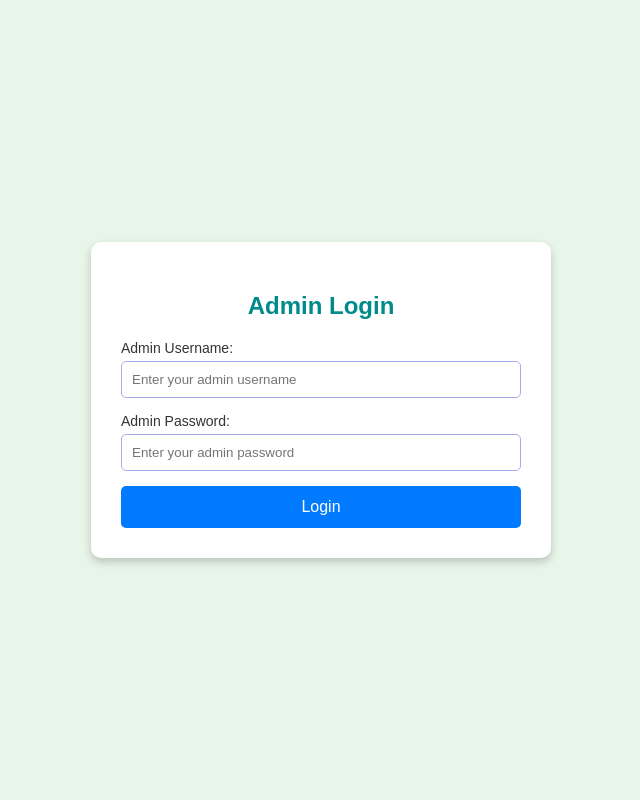
After one commit to Shreyaa5/Mental-Therapy-through-Song-Mood-Classification, a Flask app: page /admin_login in a window 1280 px wide. The commit adds this page. Shown: the whole page, without its empty margins (319-959 px from the left). Run offline with Flask 3, Linux system fonts and the light colour scheme.

Commit message:
Admin, added with feedback, page using google form feedback

```diff
--- a/app.py
+++ b/app.py
@@ -1,10 +1,11 @@
 from flask import Flask, render_template, request, redirect, url_for, flash, session
 import numpy as np
-#from joblib import load
 import mysql.connector
 import re
 import razorpay
 import razorpay.errors
+import gspread
+from oauth2client.service_account import ServiceAccountCredentials
 
 # Initialize Flask app
 app = Flask(__name__)
@@ -187,6 +188,15 @@ def predict():
         else:
             most_likely_disorder = "Healthy"
 
+        cur = sql_connection.cursor()
+        cur.execute('SELECT * FROM responses WHERE user_id = %s', (session['user_id'],))
+        if(cur.fetchone()):
+            cur.execute('UPDATE responses SET disorder = %s WHERE user_id = %s',(most_likely_disorder,session['user_id']))
+            sql_connection.commit()
+        else:
+            cur.execute('INSERT INTO responses (user_id, disorder) VALUES (%s, %s)', (session['user_id'],most_likely_disorder))
+            sql_connection.commit()
+
         if(most_likely_disorder == "Healthy"):
             return render_template('healthy.html',name=session['firstname'])
 
@@ -308,9 +318,7 @@ def predict():
             forthAction = "Cognitive Behavioral Therapy (CBT): Work with a therapist to address delusional thinking or distressing emotions."
 
         #Adding the latest predicted data in responses table
-        cur = sql_connection.cursor()
-        cur.execute('INSERT INTO responses (user_id, disorder) VALUES (%s, %s)', (session['user_id'],most_likely_disorder))
-        sql_connection.commit()
+
 
 
         session['premium'] = user
@@ -384,6 +392,43 @@ def create_order():
         flash('Please log in to purchase membership.', 'error')
         return redirect(url_for('login.html'))
 
+# FOR ADMIN PURPOSES
+def get_google_form_responses():
+    scope = ['https://www.googleapis.com/auth/spreadsheets.readonly']
+    creds = ServiceAccountCredentials.from_json_keyfile_name('credentials.json', scope)
+    client = gspread.authorize(creds)
+
+    # Open the Google Sheet
+    sheet = client.open_by_key('1wk1YHybbJMZl7iDLeukzgpEL2DLd2IDcWDwU8AjMH50').sheet1
+    feedback_data = sheet.get_all_records()  # Get all form responses
+    return feedback_data
+
+@app.route('/admin_login', methods=['GET', 'POST'])
+def admin_login():
+    return render_template('admin_login.html')
+
+
+@app.route('/admin', methods=['POST'])
+def admin():
+    admin_user = request.form['admin_username']
+    admin_pass = request.form['admin_password']
+
+    if(admin_user != "admin" or admin_pass != "admin12345"):
+        return redirect(url_for('login'))
+    session['admin_logged_in'] = True
+    if 'admin_logged_in' not in session:
+        return redirect(url_for('login'))
+
+    # Fetch current users from the database
+    cursor = sql_connection.cursor(dictionary=True)
+    cursor.execute("SELECT users.id, users.firstname, users.lastname, users.emailId, users.phoneNumber, users.membership, responses.disorder FROM users JOIN responses ON users.id = responses.user_id")  # Update query as per your database schema
+    users = cursor.fetchall()
+
+    # Fetch feedback data from Google Forms
+    feedback_data = get_google_form_responses()
+
+    return render_template('admin.html', users=users, feedback_data=feedback_data)
+
 
 if __name__ == '__main__':
     app.run(debug=True)
--- a/requirement.txt
+++ b/requirement.txt
@@ -4,5 +4,7 @@ numpy==1.23.5
 joblib==1.2.0
 regex==2023.8.8
 razorpay==1.4.2
+gspread==6.1.4
+oauth2client==4.1.3
 
 pip install -r ./requirement.txt
--- /dev/null
+++ b/templates/admin_login.html
@@ -0,0 +1,160 @@
+<!DOCTYPE html>
+<html lang="en">
+<head>
+    <meta charset="UTF-8">
+    <meta name="viewport" content="width=device-width, initial-scale=1.0">
+    <title>Login</title>
+    <style>
+        body {
+            font-family: 'Arial', sans-serif;
+            background-color: #e8f5e9;
+            display: flex;
+            justify-content: center;
+            align-items: center;
+            height: 100vh;
+            margin: 0;
+        }
+
+        .flash-message {
+            padding: 10px;
+            margin-bottom: 15px;
+            border-radius: 5px;
+            text-align: center;
+            font-size: 14px;
+            font-weight: bold;
+        }
+
+        .flash-message.error {
+            color: #721c24;
+            background-color: #f8d7da;
+            border: 1px solid #f5c6cb;
+        }
+
+        .flash-message.success {
+            color: #155724;
+            background-color: #d4edda;
+            border: 1px solid #c3e6cb;
+        }
+
+        .flash-message.info {
+            color: #0c5460;
+            background-color: #d1ecf1;
+            border: 1px solid #bee5eb;
+        }
+
+        .flash-message.logout {
+            color: #004085;
+            background-color: #cce5ff;
+            border: 1px solid #b8daff;
+        }
+
+        .container {
+            background-color: #ffffff;
+            padding: 30px;
+            border-radius: 10px;
+            box-shadow: 0 4px 8px rgba(0, 0, 0, 0.2);
+            width: 90%;
+            max-width: 400px;
+            text-align: center;
+        }
+
+        h2 {
+            color: darkcyan;
+            margin-bottom: 20px;
+        }
+
+        label {
+            display: block;
+            text-align: left;
+            margin-bottom: 5px;
+            font-size: 14px;
+            color: #333;
+        }
+
+        input[type="text"], input[type="password"] {
+            width: 100%;
+            padding: 10px;
+            margin-bottom: 15px;
+            border-radius: 5px;
+            border: 1px solid #a7ade8;
+            box-sizing: border-box;
+        }
+
+        button {
+            padding: 12px 20px;
+            color: #ffffff;
+            background-color: #007bff;
+            border: none;
+            border-radius: 5px;
+            cursor: pointer;
+            width: 100%;
+            font-size: 16px;
+            transition: background-color 0.3s;
+        }
+
+        button:hover {
+            background-color: #0056b3;
+        }
+
+        p {
+            margin-top: 15px;
+            font-size: 14px;
+        }
+
+        p a {
+            color: #007bff;
+            text-decoration: none;
+        }
+
+        p a:hover {
+            text-decoration: underline;
+        }
+
+        @media (max-width: 480px) {
+            .container {
+                padding: 20px;
+            }
+
+            h2 {
+                font-size: 20px;
+            }
+
+            input[type="text"], input[type="password"] {
+                padding: 8px;
+                font-size: 14px;
+            }
+
+            button {
+                padding: 10px 15px;
+                font-size: 14px;
+            }
+
+            p {
+                font-size: 12px;
+            }
+        }
+    </style>
+</head>
+<body>
+    <div class="container">
+        <h2>Admin Login</h2>
+        <!-- Display flash messages with category-based classes -->
+        <!-- {% with messages = get_flashed_messages(with_categories=true) %}
+            {% if messages %}
+                {% for category, message in messages %}
+                    <div class="flash-message {{ category }}">{{ message }}</div>
+                {% endfor %}
+            {% endif %}
+        {% endwith %} -->
+
+        <!-- Login form -->
+        <form method="POST" action="{{ url_for('admin') }}">
+            <label for="username">Admin Username:</label>
+            <input type="text" id="admin_username" name="admin_username" placeholder="Enter your admin username" required>
+            <label for="password">Admin Password:</label>
+            <input type="password" id="admin_password" name="admin_password" placeholder="Enter your admin password" required>
+            <button type="submit">Login</button>
+        </form>
+    </div>
+</body>
+</html>
--- a/templates/login.html
+++ b/templates/login.html
@@ -156,6 +156,7 @@
             <button type="submit">Login</button>
         </form>
         <p>Don't have an account? <a href="{{ url_for('register') }}">Register</a></p>
+        <p><a href="{{ url_for('admin_login') }}">Admin Login</a></p>
     </div>
 </body>
 </html>
```
Also changed, not shown: credentials.json (added, +13 -0 lines), templates/admin.html (+75 -0 lines).
